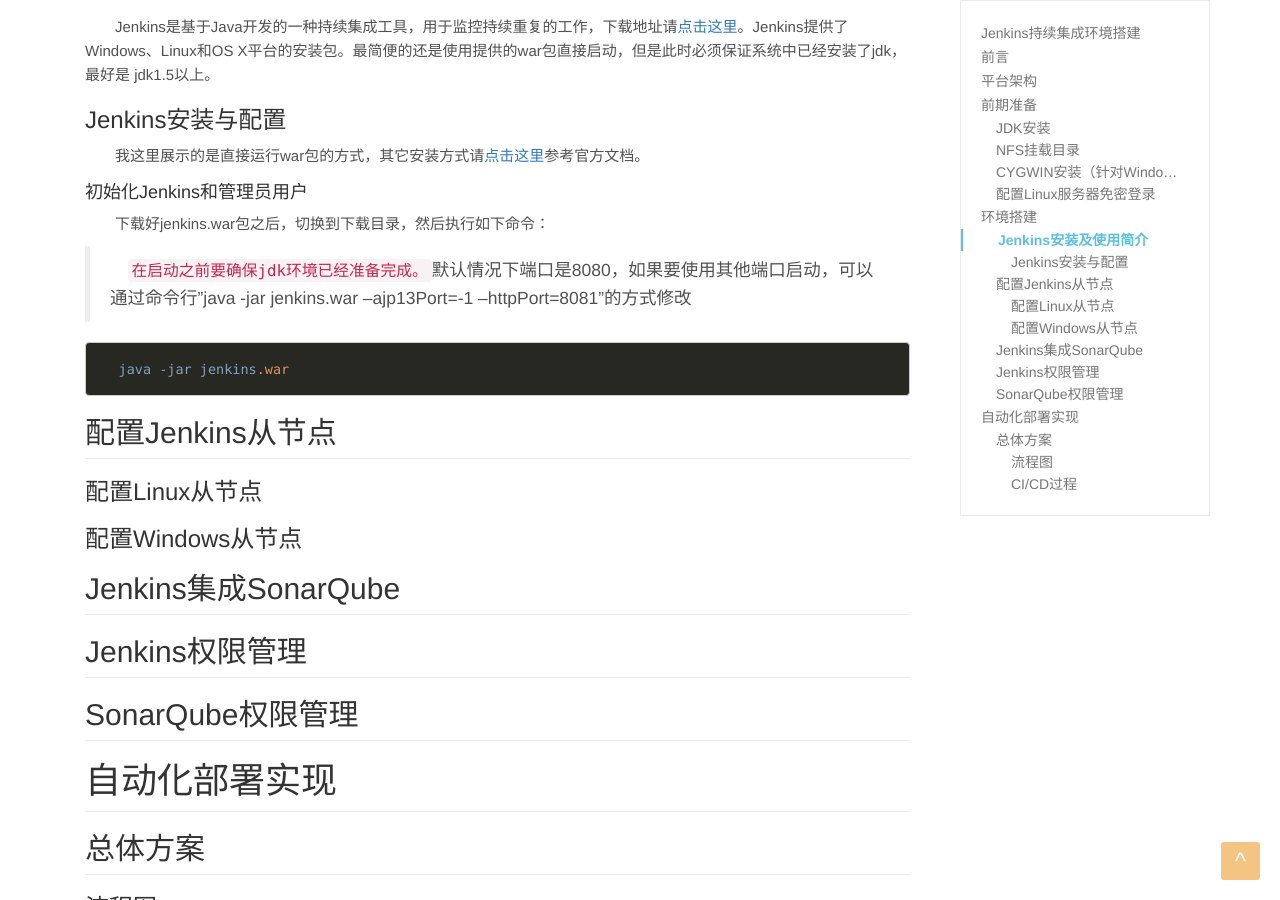
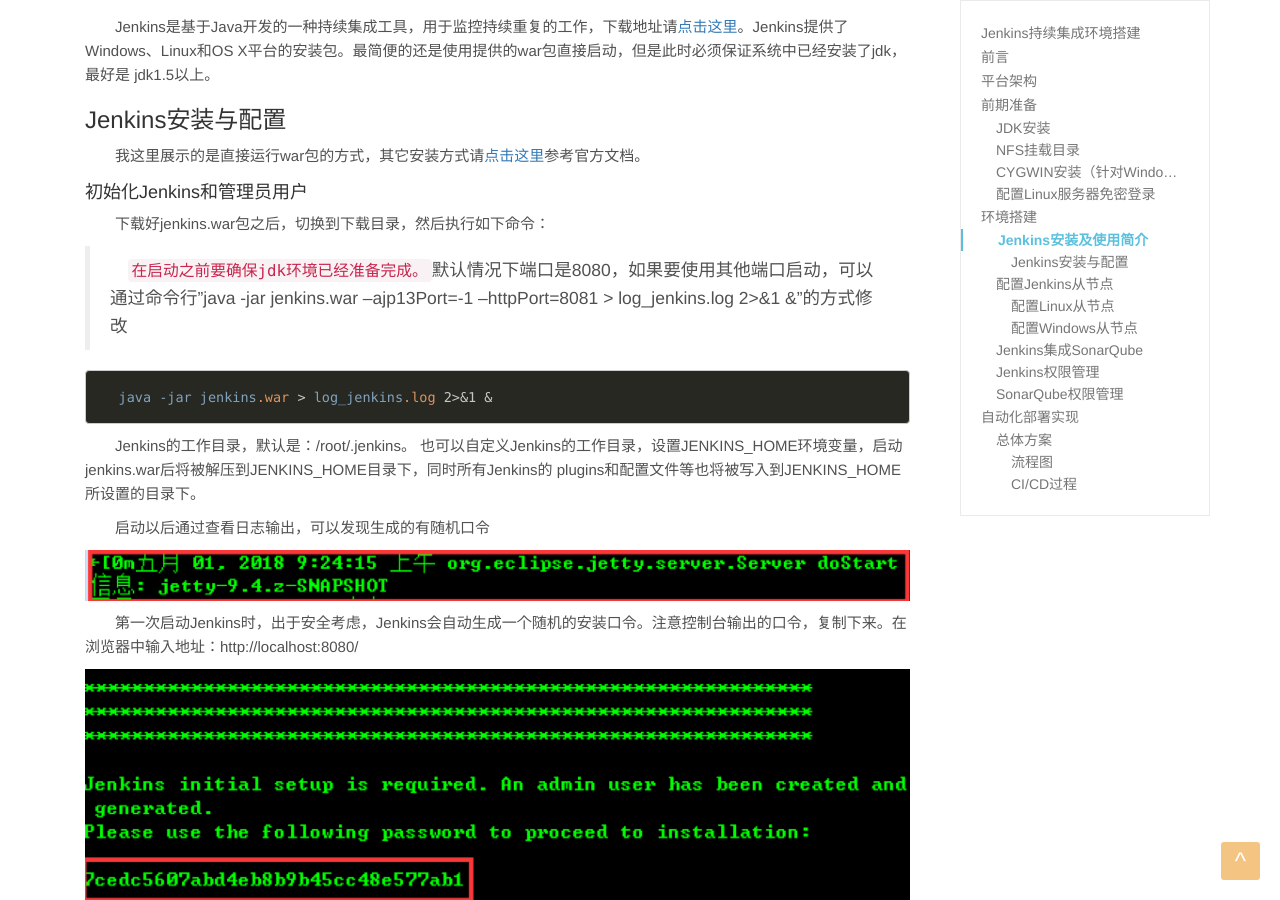
Before and after one commit to howdypl/howdypl.github.io, a Jekyll site: the page built from _posts/2020-01-02-jenkins-summary.md, in a window 1280 px wide and 900 px high, scrolled down 1885 px. Built offline with Jekyll 4.4.1, drawn with Linux system fonts in a browser that asks for light colours.

Commit message:
Jenkins持续集成环境搭建初稿202001031107

````diff
--- a/_posts/2020-01-02-jenkins-summary.md
+++ b/_posts/2020-01-02-jenkins-summary.md
@@ -37,31 +37,41 @@ tags: [Jenkins]
 ## CYGWIN安装`（针对Windows系统的部署主机）`
 &emsp;&emsp;Cygwin是在Windows操作系统上仿真Linux操作系统，是一个在Windows平台上运行的Linux模拟环境，它使用动态链接库*.dll来实现，简单来说Cywin是一个Windows的软件。
 
-&emsp;&emsp;通过Cygwin在Windows环境中安装并配置SSH的具体操作请[点击这里](https://my.oschina.net/u/658505/blog/616079)。
+&emsp;&emsp;通过Cygwin在Windows环境中安装并配置SSH的具体操作请[点击这里](https://my.oschina.net/u/658505/blog/616079 "通过Cygwin在Windows环境中安装并配置SSH")。
 
 ## 配置Linux服务器免密登录
 &emsp;&emsp;实现系统的自动化部署需要配置Linux服务器的免密登录，`方便远程执行启动脚本、上传发布包和拉取备份包等。`配置免密登录的时候Jenkins的主从节点共用一个私钥，所有的部署主机共用一个公钥。
 
-&emsp;&emsp;配置Linux服务器的免密登录的具体操作请[点击这里](https://www.cnblogs.com/leafinwind/p/10629547.html)。
+&emsp;&emsp;配置Linux服务器的免密登录的具体操作请[点击这里](https://www.cnblogs.com/leafinwind/p/10629547.html "配置Linux服务器的免密登录")。
 
 # 环境搭建
 
 ## Jenkins安装及使用简介
 &emsp;&emsp;主要介绍Jenkins的安装过程和使用的简介
 
-&emsp;&emsp;Jenkins是基于Java开发的一种持续集成工具，用于监控持续重复的工作，下载地址请[点击这里](https://jenkins.io/zh/download/)。Jenkins提供了Windows、Linux和OS X平台的安装包。最简便的还是使用提供的war包直接启动，但是此时必须保证系统中已经安装了jdk，最好是 jdk1.5以上。
+&emsp;&emsp;Jenkins是基于Java开发的一种持续集成工具，用于监控持续重复的工作，下载地址请[点击这里](https://jenkins.io/zh/download/ "Jenkins下载地址")。Jenkins提供了Windows、Linux和OS X平台的安装包。最简便的还是使用提供的war包直接启动，但是此时必须保证系统中已经安装了jdk，最好是 jdk1.5以上。
 
 ### Jenkins安装与配置
-&emsp;&emsp;我这里展示的是直接运行war包的方式，其它安装方式请[点击这里](https://jenkins.io/zh/doc/book/getting-started/)参考官方文档。
+&emsp;&emsp;我这里展示的是直接运行war包的方式，其它安装方式请[点击这里](https://jenkins.io/zh/doc/book/getting-started/ "官方参考文档")参考官方文档。
 
 #### 初始化Jenkins和管理员用户
 &emsp;&emsp;下载好jenkins.war包之后，切换到下载目录，然后执行如下命令：
 
->&emsp;`在启动之前要确保jdk环境已经准备完成。`默认情况下端口是8080，如果要使用其他端口启动，可以通过命令行"java -jar jenkins.war --ajp13Port=-1 --httpPort=8081"的方式修改
+>&emsp;`在启动之前要确保jdk环境已经准备完成。`默认情况下端口是8080，如果要使用其他端口启动，可以通过命令行"java -jar jenkins.war --ajp13Port=-1 --httpPort=8081 > log_jenkins.log 2>&1 &"的方式修改
 
 ```
-  java -jar jenkins.war
+  java -jar jenkins.war > log_jenkins.log 2>&1 &
 ```
+&emsp;&emsp;Jenkins的工作目录，默认是：/root/.jenkins。
+也可以自定义Jenkins的工作目录，设置JENKINS_HOME环境变量，启动 jenkins.war后将被解压到JENKINS_HOME目录下，同时所有Jenkins的 plugins和配置文件等也将被写入到JENKINS_HOME所设置的目录下。
+
+&emsp;&emsp;启动以后通过查看日志输出，可以发现生成的有随机口令
+
+![随机口令](https://howdypl.github.io/img/jenkins/jenkins-1.png "随机口令"){:height="100%" width="100%"}
+
+&emsp;&emsp;第一次启动Jenkins时，出于安全考虑，Jenkins会自动生成一个随机的安装口令。注意控制台输出的口令，复制下来。在浏览器中输入地址：http://localhost:8080/
+
+![随机口令](https://howdypl.github.io/img/jenkins/jenkins-2.png "随机口令"){:height="100%" width="100%"}
 
 ## 配置Jenkins从节点
 
````
